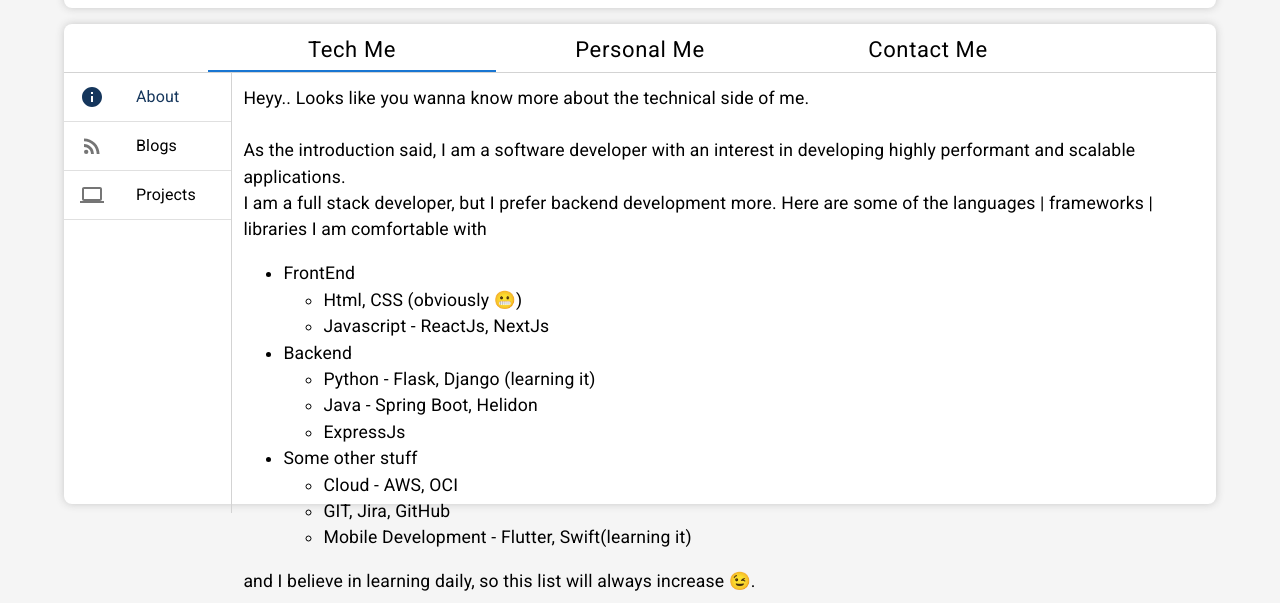
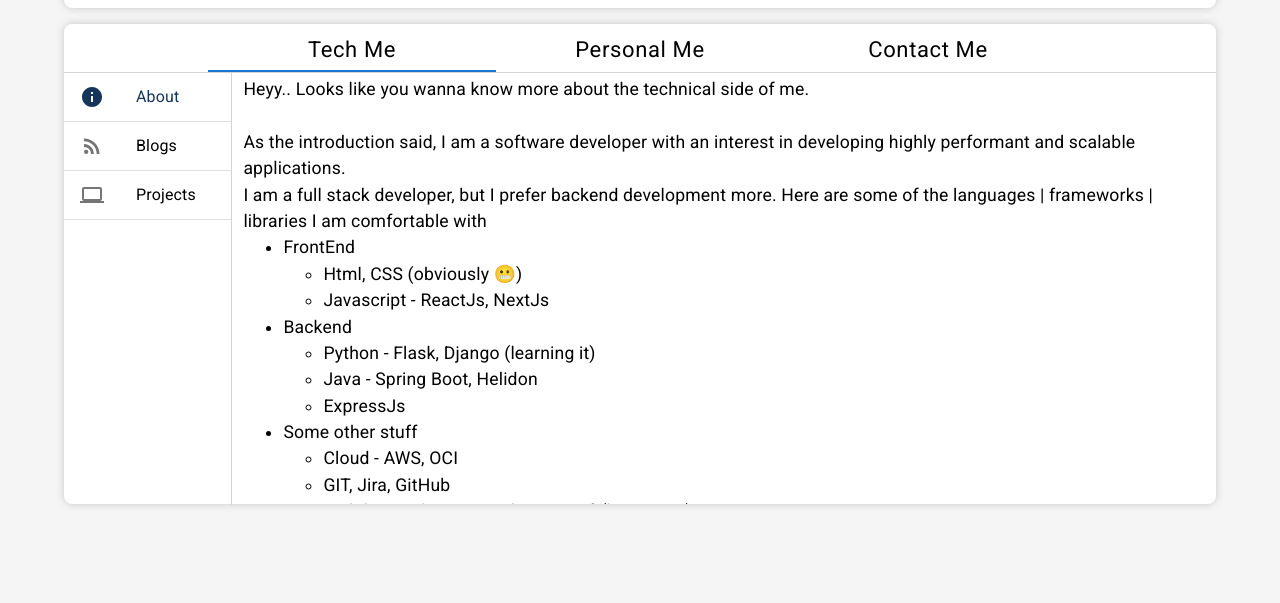
Before and after one commit to atharvasune/Personal-Website, a React (Create React App) app: page / in a window 1280 px wide. Shown: the part 280-883 px from the top of the page. After the commit the page ends 800 px from the top, so only its background shows below. Built offline with nearby package versions, Linux system fonts and the light colour scheme; the HTML template or start-up script is replaced by a standard one.

Commit message:
Update projects component

```diff
--- /dev/null
+++ b/src/assets/json/project_details.json
@@ -0,0 +1,21 @@
+[
+    {
+        "title" : "Nsemble",
+        "image" : "https://kenzie.snhu.edu/wp-content/uploads/2021/02/2021-02-19-16_16_49-MERN-Stack-Visualized-660x391.png",
+        "description":
+            "Started as a course project (group project) for the Software Engineering Course - a web application to make the donation drives for NGO's easy. To implement it, we used the MERN stack, but more than the technical stuff, this project helped understand how software dev happens in a team - we followed the agile method of development (SCRUM). ",
+        "githubLink": ""
+    },
+    {
+        "title" : "Recommender Systems",
+        "image" : "https://www.researchgate.net/publication/220827211/figure/fig2/AS:394007092973580@1470950019808/Structure-of-a-recommender-system.png",
+        "description" : "This was another fun project I did as part of the Information Retrieval course and as the name suggests, literally implemented recommender systems. Not Netflix level 😬, simpler ones, but all from scratch. Implemented in Python and the only libraries I used were Numpy, Pandas and NLTK (strictly for text processing).",
+        "githubLink" : "https://github.com/atharvasune/Recommender-System"
+    },
+    {
+        "title" : "Research Buddy",
+        "image" : "https://i.ytimg.com/vi/hGZX_SA7lYg/maxresdefault.jpg",
+        "description" : "A web application, that stored information regarding academic research papers, and then retrieved the required ones based on SQL Query. Used MySQL for the DB and ExpressJs for the application, ejs templating language for the front end",
+        "githubLink" : "https://github.com/ameya-salankar/ResearchBuddy"
+    }
+]
--- a/src/components/header.jsx
+++ b/src/components/header.jsx
@@ -4,7 +4,7 @@ import Typography from "@mui/material/Typography";
 import Grid from "@mui/material/Grid";
 import { Image } from "mui-image";
 
-import personal_photo from "/Users/atharvasune/Desktop/Project/personal-website/src/assets/personal_photo.jpeg";
+import personal_photo from "/Users/atharvasune/Desktop/Project/personal-website/src/assets/images/personal_photo.jpeg";
 
 function Header() {
 
--- a/src/components/permanent_drawer.jsx
+++ b/src/components/permanent_drawer.jsx
@@ -1,8 +1,6 @@
 import React from "react";
 
 import Box from "@mui/material/Box";
-import Drawer from "@mui/material/Drawer";
-import Toolbar from "@mui/material/Toolbar";
 import Divider from "@mui/material/Divider";
 import List from "@mui/material/List";
 import ListItem from "@mui/material/ListItem";
@@ -13,7 +11,7 @@ import ListItemText from "@mui/material/ListItemText";
 function PermanentDrawer(props) {
   return (
 
-    <Box style={{ height: "55vh", width: "200px", borderRight: "1px solid lightgray"}}>
+    <Box style={{ height: "54vh", width: "200px", borderRight: "1px solid lightgray"}}>
     {console.log(props.activeTab)}
       <List disablePadding>
         {props.listItems.map((listObject, index) => {
--- /dev/null
+++ b/src/components/project_card.jsx
@@ -0,0 +1,42 @@
+import { Card, Button, CardActions, CardContent, CardMedia, Typography } from "@mui/material";
+import Image from "mui-image";
+import React from "react";
+
+function ProjectCard({project}) {
+    const redirectToGithub = (e, link) => {
+        if(link !== "")
+            window.open(link, "_blank")
+        else {
+            alert("I deleted the github project for this, but worry not, I will soon make it again, maybe a better application this time around. Apologies for any inconvenience")
+        }
+    }
+
+
+  return (
+    <Card sx={{minWidth: 350, maxWidth: 350, marginRight: "2em", overflowY: "auto", scrollbarWidth: "1px"}}>
+        <CardMedia>
+            <Image
+                height={200}
+                width={"auto"}
+                src={project.image}
+                style={{objectFit:"fill"}}
+            />
+        </CardMedia>
+        <div style={{display: "flex", flexDirection: "column", justifyContent: "space-between", height: "calc(100% - 200px)"}}>
+            <CardContent>
+                <Typography gutterBottom variant="h5" component={"div"}>
+                    {project.title}
+                </Typography>
+                <Typography variant="body2" color="text.primary">
+                    {project.description}
+                </Typography>
+            </CardContent>
+            <CardActions >
+                <Button size="small" onClick={(e) => {redirectToGithub(e, project.githubLink)}}>Learn More</Button>
+            </CardActions>
+        </div>
+    </Card>
+  );
+}
+
+export default ProjectCard;
--- a/src/pages/homepage/homepage.jsx
+++ b/src/pages/homepage/homepage.jsx
@@ -1,7 +1,7 @@
 import React from "react";
 
-import Tabs from '@mui/material/Tabs';
-import Tab from '@mui/material/Tab';
+import Tabs from "@mui/material/Tabs";
+import Tab from "@mui/material/Tab";
 
 import ContactMe from "./contact_me";
 import PersonalMe from "./personal_me";
@@ -10,8 +10,7 @@ import TechMe from "./tech_me";
 import { useState } from "react";
 
 export default function HomePage() {
-
-    const [tabValue, setTabValue] = useState(0);
+  const [tabValue, setTabValue] = useState(0);
 
   return (
     <section
@@ -26,12 +25,37 @@ export default function HomePage() {
         marginTop: "2vh",
       }}
     >
-       <Tabs value={tabValue} onChange={(e, newValue) => setTabValue(newValue)} centered style={{width: "100%", height: "2vh", borderBottom: "1px solid lightgray"}}>
-            {["Tech Me", "Personal Me", "Contact Me"].map((text, index) => (
-                <Tab label={text} key={index} style={{textTransform: "none", fontSize: "22px", color: "black", fontFamily: "Roboto", width: "25%"}}/>
-            ))}
-       </Tabs>
-       {tabValue === 0 ? <TechMe /> : tabValue === 1 ? <PersonalMe /> : <ContactMe />}
+      <Tabs
+        value={tabValue}
+        onChange={(e, newValue) => setTabValue(newValue)}
+        centered
+        style={{
+          width: "100%",
+          height: "2vh",
+          borderBottom: "1px solid lightgray",
+        }}
+      >
+        {["Tech Me", "Personal Me", "Contact Me"].map((text, index) => (
+          <Tab
+            label={text}
+            key={index}
+            style={{
+              textTransform: "none",
+              fontSize: "22px",
+              color: "black",
+              fontFamily: "Roboto",
+              width: "25%",
+            }}
+          />
+        ))}
+      </Tabs>
+      {tabValue === 0 ? (
+        <TechMe />
+      ) : tabValue === 1 ? (
+        <PersonalMe />
+      ) : (
+        <ContactMe />
+      )}
     </section>
   );
 }
--- a/src/pages/homepage/tech_me.jsx
+++ b/src/pages/homepage/tech_me.jsx
@@ -1,23 +1,58 @@
-import React, {useState} from "react";
+import React, { useState } from "react";
 
-import Box from '@mui/material/Box';
-import Typography from '@mui/material/Typography'
+import Box from "@mui/material/Box";
+import Typography from "@mui/material/Typography";
 
 import PermanentDrawer from "../../components/permanent_drawer";
 import InfoIcon from "@mui/icons-material/Info";
 import RssFeedIcon from "@mui/icons-material/RssFeed";
 import ComputerIcon from "@mui/icons-material/Computer";
 import ComingSoon from "../../components/coming_soon";
+import ProjectCard from "../../components/project_card";
 
+import ProjectsArray from "../../assets/json/project_details.json";
+
+const Projects = () => (
+    <Box
+      component={"div"}
+      style={{
+        width: "100%",
+        padding: "1%",
+        overflowX: "auto",
+        display: "flex",
+        flexDirection: "row",
+        alignItems: "space-between",
+        backgroundColor: "rgb(250,250,250)",
+      }}
+    >
+      {ProjectsArray.map((val) => {
+        return <ProjectCard project={val} />;
+      })}
+    </Box>
+);
 
 function About() {
   return (
-        <Typography style={{fontFamily: "Roboto", fontSize: "1.1rem"}}>
-            Heyy.. Looks like you wanna know more about the technical side of me. <br/><br/>
-
-            As the introduction said, I am a software developer with an interest in developing highly performant and scalable applications. <br/>
-            I am a full stack developer, but I prefer backend development more. Here are some of the languages | frameworks | libraries I am comfortable with <br/>
-            <ul>
+    <Box
+      style={{
+        width: "100%",
+        component: "div",
+        height: "52vh",
+        padding: "1%",
+        textOverflow: "ellipsis",
+        overflowY: "auto",
+        paddingTop: "3px",
+      }}
+    >
+      <Typography style={{ fontFamily: "Roboto", fontSize: "1.1rem" }}>
+        Heyy.. Looks like you wanna know more about the technical side of me.{" "}
+        <br />
+        <br />
+        As the introduction said, I am a software developer with an interest in
+        developing highly performant and scalable applications. <br />I am a
+        full stack developer, but I prefer backend development more. Here are
+        some of the languages | frameworks | libraries I am comfortable with
+        <ul style={{ marginTop: "0", marginBottom: "10px" }}>
           <li>FrontEnd</li>
           <ul>
             <li>Html, CSS (obviously 😬)</li>
@@ -37,13 +72,12 @@ function About() {
           </ul>
         </ul>
         and I believe in learning daily, so this list will always increase 😉.
-
       </Typography>
-    )
+    </Box>
+  );
 }
 
 function TechMe() {
-
   const [currentTab, setCurrenTTab] = useState("About");
 
   const listItems = [
@@ -61,13 +95,26 @@ function TechMe() {
     },
   ];
 
-
   return (
-    <div style={{ display: "flex", width: "100%" }}>
-      <PermanentDrawer listItems={listItems} onClick={(tabValue) => setCurrenTTab(tabValue)} activeTab={currentTab} />
-      <Box padding={ currentTab === "About" ? "1%" : 0} width={"100%"}>
-        {currentTab === "About" ? <About /> : <ComingSoon />}
-      </Box>
+    <div
+      style={{
+        height: "54vh",
+        display: "flex",
+        width: "100%",
+      }}
+    >
+      <PermanentDrawer
+        listItems={listItems}
+        onClick={(tabValue) => setCurrenTTab(tabValue)}
+        activeTab={currentTab}
+      />
+      {currentTab === "About" ? (
+        <About />
+      ) : currentTab === "Projects" ? (
+        <Projects />
+      ) : (
+        <ComingSoon />
+      )}
     </div>
   );
 }
```
Also changed, not shown: src/assets/images/personal_photo.jpeg (renamed from src/assets/personal_photo.jpeg). Lines whose indentation alone changed are shown as unchanged.
